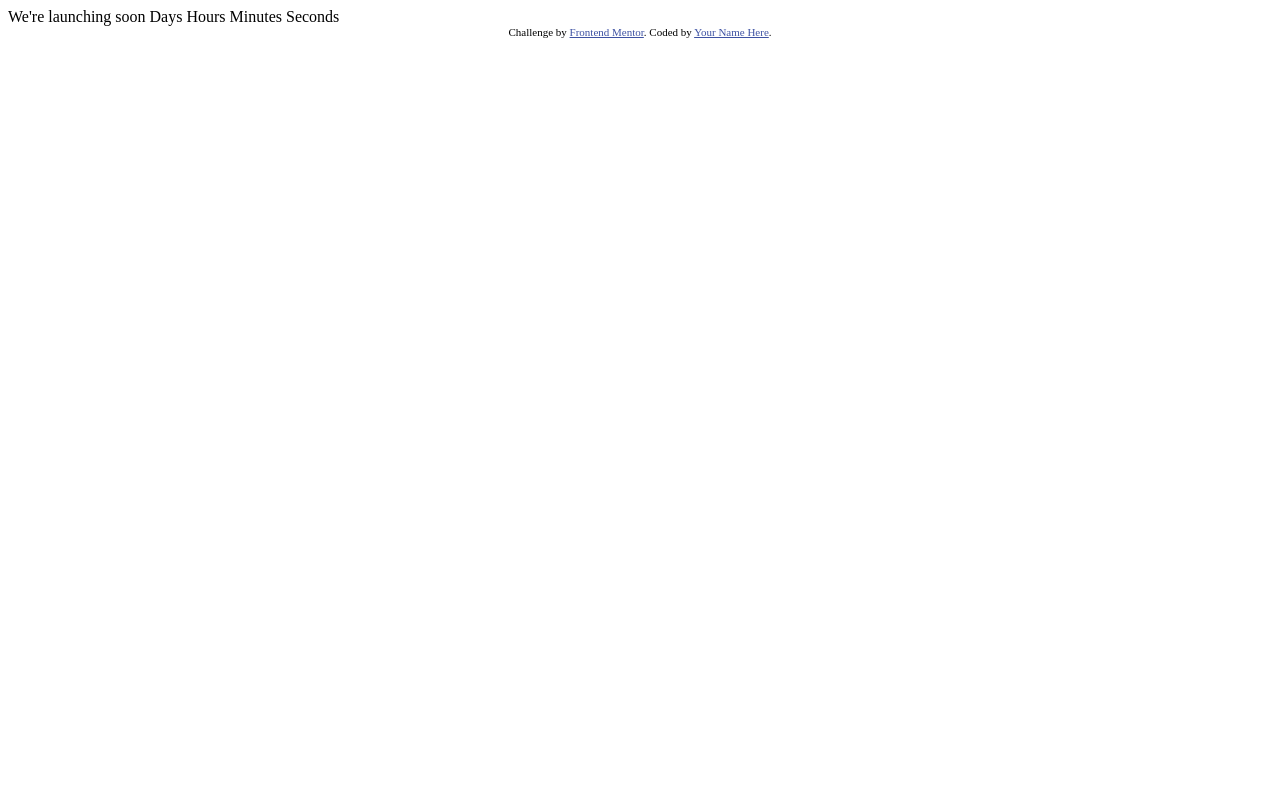
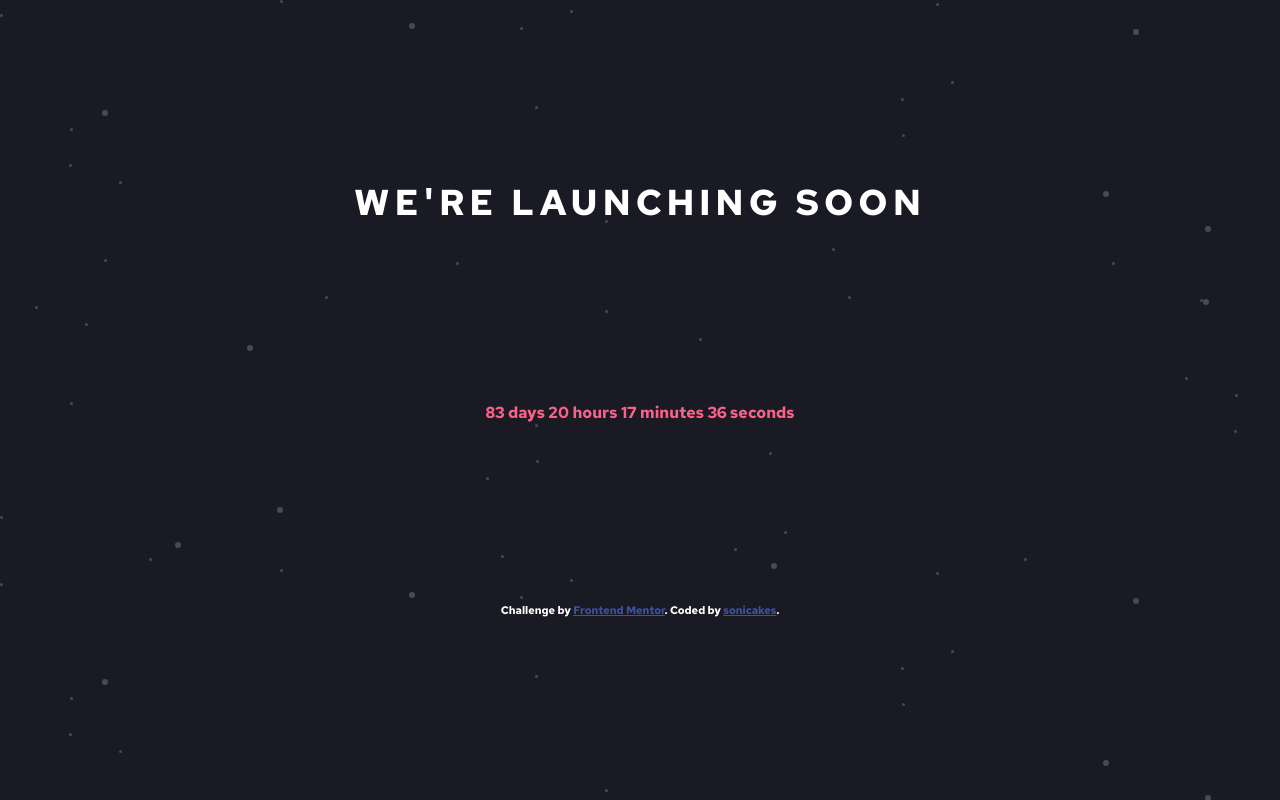
Before and after one commit to sonicakes/launch-countdown-timer, a plain HTML site: page index.html in a window 1280 px wide. Drawn offline with Linux system fonts and the light colour scheme.

Commit message:
add countdown

```diff
--- a/index.html
+++ b/index.html
@@ -5,8 +5,11 @@
   <meta name="viewport" content="width=device-width, initial-scale=1.0"> <!-- displays site properly based on user's device -->
 
   <link rel="icon" type="image/png" sizes="32x32" href="./images/favicon-32x32.png">
+  <link rel="preconnect" href="https://fonts.gstatic.com">
+  <link href="https://fonts.googleapis.com/css2?family=Red+Hat+Text:wght@700&display=swap" rel="stylesheet">
+  <link rel="stylesheet" href="styles.css">
 
-  <title>Frontend Mentor | Launch countdown timer</title>
+  <title>Launch countdown timer | Frontend Mentor</title>
 
   <!-- Feel free to remove these styles or customise in your own stylesheet 👍 -->
   <style>
@@ -15,17 +18,15 @@
   </style>
 </head>
 <body>
-
-  We're launching soon
-
-  Days
-  Hours
-  Minutes
-  Seconds
+<div class="container">
+  <div class="title">We're launching soon</div>
+<div id="countdown"></div>
 
   <div class="attribution">
     Challenge by <a href="https://www.frontendmentor.io?ref=challenge" target="_blank">Frontend Mentor</a>.
-    Coded by <a href="#">Your Name Here</a>.
+    Coded by <a href="#">sonicakes</a>.
   </div>
+</div>
+  <script src="index.js"></script>
 </body>
 </html>
--- /dev/null
+++ b/index.js
@@ -0,0 +1,30 @@
+// this code has been adapted from this example: https://www.w3schools.com/howto/howto_js_countdown.asp
+
+// Set the date we're counting down to
+var countDownDate = new Date("Jul 12, 2021 00:00:00").getTime();
+
+// Update the count down every 1 second
+var x = setInterval(function() {
+
+  // Get today's date and time
+  var now = new Date().getTime();
+
+  // Find the distance between now and the count down date
+  var distance = countDownDate - now;
+
+  // Time calculations for days, hours, minutes and seconds
+  var days = Math.floor(distance / (1000 * 60 * 60 * 24));
+  var hours = Math.floor((distance % (1000 * 60 * 60 * 24)) / (1000 * 60 * 60));
+  var minutes = Math.floor((distance % (1000 * 60 * 60)) / (1000 * 60));
+  var seconds = Math.floor((distance % (1000 * 60)) / 1000);
+
+  // Display the result in the element with id="countdown"
+  document.getElementById("countdown").innerHTML = days + " days " + hours + " hours "
+  + minutes + " minutes " + seconds + " seconds ";
+
+  // If the count down is finished, write some text
+  if (distance < 0) {
+    clearInterval(x);
+    document.getElementById("countdown").innerHTML = "the countdown is finished!";
+  }
+}, 1000);
--- /dev/null
+++ b/styles.css
@@ -0,0 +1,71 @@
+/* http://meyerweb.com/eric/tools/css/reset/
+   v2.0 | 20110126
+   License: none (public domain)
+*/
+
+html, body, div, span, applet, object, iframe,
+h1, h2, h3, h4, h5, h6, p, blockquote, pre,
+a, abbr, acronym, address, big, cite, code,
+del, dfn, em, img, ins, kbd, q, s, samp,
+small, strike, strong, sub, sup, tt, var,
+b, u, i, center,
+dl, dt, dd, ol, ul, li,
+fieldset, form, label, legend,
+table, caption, tbody, tfoot, thead, tr, th, td,
+article, aside, canvas, details, embed,
+figure, figcaption, footer, header, hgroup,
+menu, nav, output, ruby, section, summary,
+time, mark, audio, video {
+	margin: 0;
+	padding: 0;
+	border: 0;
+	font-size: 100%;
+	font: inherit;
+	vertical-align: baseline;
+}
+/* HTML5 display-role reset for older browsers */
+article, aside, details, figcaption, figure,
+footer, header, hgroup, menu, nav, section {
+	display: block;
+}
+body {
+	line-height: 1;
+}
+ol, ul {
+	list-style: none;
+}
+blockquote, q {
+	quotes: none;
+}
+blockquote:before, blockquote:after,
+q:before, q:after {
+	content: '';
+	content: none;
+}
+table {
+	border-collapse: collapse;
+	border-spacing: 0;
+}
+
+.container {
+    background-color:  hsl(234, 17%, 12%);
+    background-image: url('images/bg-stars.svg');
+    color: white;
+    height: 100vh;
+    font-family: 'Red Hat Text', sans-serif;
+    display: flex;
+    justify-content: space-evenly;
+    align-items: center;
+    flex-wrap: wrap;
+    flex-direction: column;
+}
+
+#countdown {
+    color: hsl(345, 95%, 68%);
+}
+
+.title {
+    font-size: 36px;
+    text-transform: uppercase;
+    letter-spacing: 5px;
+}
```
